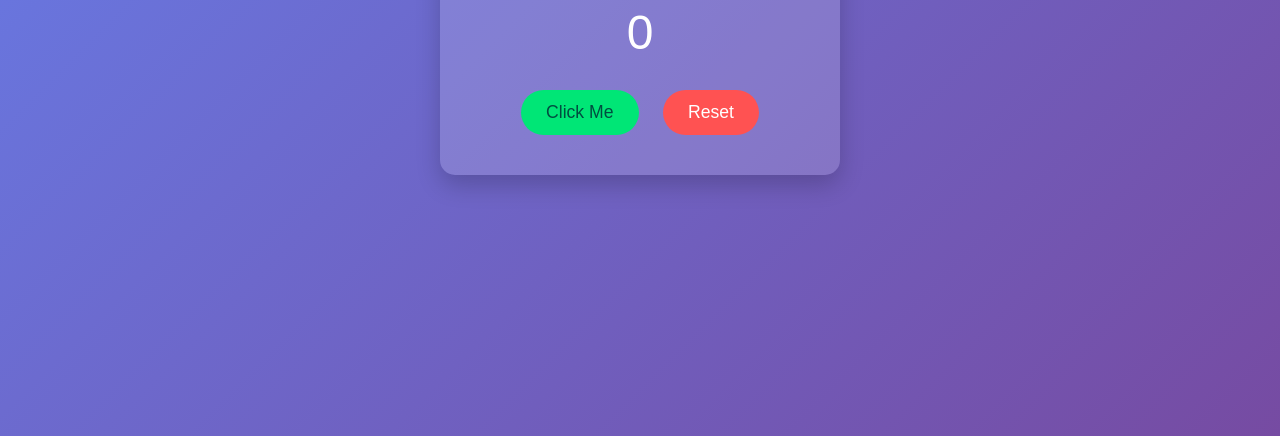
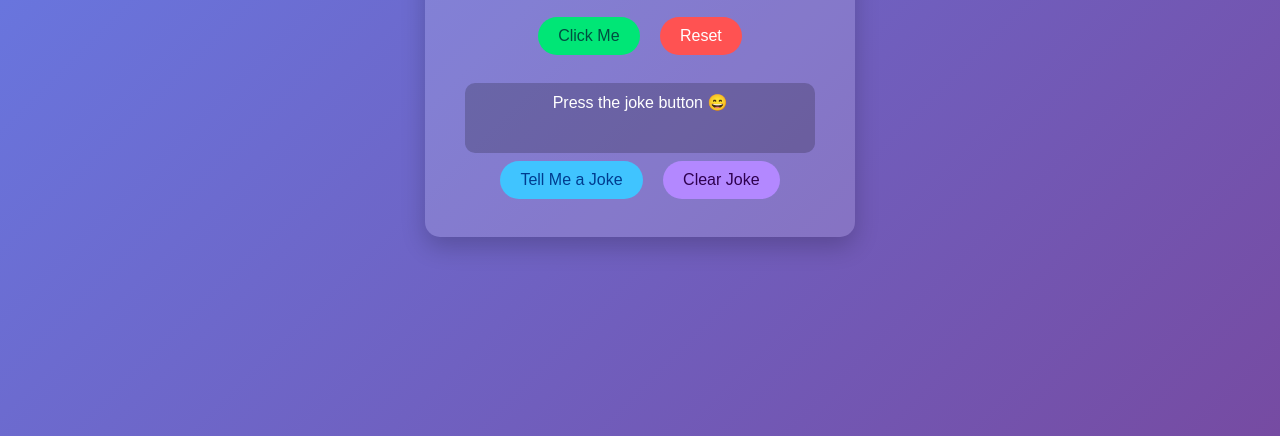
Before and after one commit to NicholasWongCT/my-website, a plain HTML site: page index.html in a window 1280 px wide. Shown: the part 364-800 px from the top of the page. Drawn offline with Linux system fonts and the light colour scheme.

Commit message:
Update index.html

```diff
--- a/index.html
+++ b/index.html
@@ -2,7 +2,7 @@
 <html lang="en">
 <head>
     <meta charset="UTF-8">
-    <title>Click Counter</title>
+    <title>Fun Click Counter</title>
 
     <style>
         body {
@@ -23,6 +23,7 @@
             border-radius: 15px;
             text-align: center;
             box-shadow: 0 10px 25px rgba(0,0,0,0.2);
+            width: 350px;
         }
 
         h1 {
@@ -31,17 +32,31 @@
 
         .counter {
             font-size: 3rem;
-            margin: 20px 0;
+            margin: 15px 0;
+        }
+
+        .joke-box {
+            margin-top: 20px;
+            font-size: 1rem;
+            min-height: 50px;
+            padding: 10px;
+            background: rgba(0,0,0,0.2);
+            border-radius: 10px;
         }
 
         button {
-            font-size: 1.1rem;
-            padding: 12px 25px;
-            margin: 10px;
+            font-size: 1rem;
+            padding: 10px 20px;
+            margin: 8px;
             border: none;
             border-radius: 25px;
             cursor: pointer;
             transition: transform 0.1s ease, box-shadow 0.1s ease;
+        }
+
+        button:hover {
+            transform: scale(1.05);
+            box-shadow: 0 5px 15px rgba(0,0,0,0.3);
         }
 
         .click-btn {
@@ -54,9 +69,14 @@
             color: white;
         }
 
-        button:hover {
-            transform: scale(1.05);
-            box-shadow: 0 5px 15px rgba(0,0,0,0.3);
+        .joke-btn {
+            background: #40c4ff;
+            color: #003c8f;
+        }
+
+        .clear-btn {
+            background: #b388ff;
+            color: #2e004f;
         }
 
         /* Theme button */
@@ -77,11 +97,17 @@
     <button class="theme-btn" onclick="changeTheme()">🎨 Theme</button>
 
     <div class="container">
-        <h1>Button Click Counter</h1>
+        <h1>Fun Click Counter</h1>
+
         <div class="counter" id="count">0</div>
 
         <button class="click-btn" onclick="increment()">Click Me</button>
         <button class="reset-btn" onclick="resetCounter()">Reset</button>
+
+        <div class="joke-box" id="joke">Press the joke button 😄</div>
+
+        <button class="joke-btn" onclick="tellJoke()">Tell Me a Joke</button>
+        <button class="clear-btn" onclick="clearJoke()">Clear Joke</button>
     </div>
 
     <script>
@@ -94,6 +120,14 @@
             "linear-gradient(135deg, #43cea2, #185a9d)",
             "linear-gradient(135deg, #f7971e, #ffd200)",
             "linear-gradient(135deg, #fc5c7d, #6a82fb)"
+        ];
+
+        const jokes = [
+            "Why don’t programmers like nature? Too many bugs.",
+            "Why do Java developers wear glasses? Because they don’t C#.",
+            "I told my computer I needed a break — it froze.",
+            "Why was the JavaScript developer sad? Because they didn’t know how to ‘null’.",
+            "Why did the programmer quit their job? Because they didn’t get arrays."
         ];
 
         function increment() {
@@ -110,6 +144,15 @@
             themeIndex = (themeIndex + 1) % themes.length;
             document.body.style.background = themes[themeIndex];
         }
+
+        function tellJoke() {
+            const randomIndex = Math.floor(Math.random() * jokes.length);
+            document.getElementById("joke").textContent = jokes[randomIndex];
+        }
+
+        function clearJoke() {
+            document.getElementById("joke").textContent = "";
+        }
     </script>
 
 </body>
```
